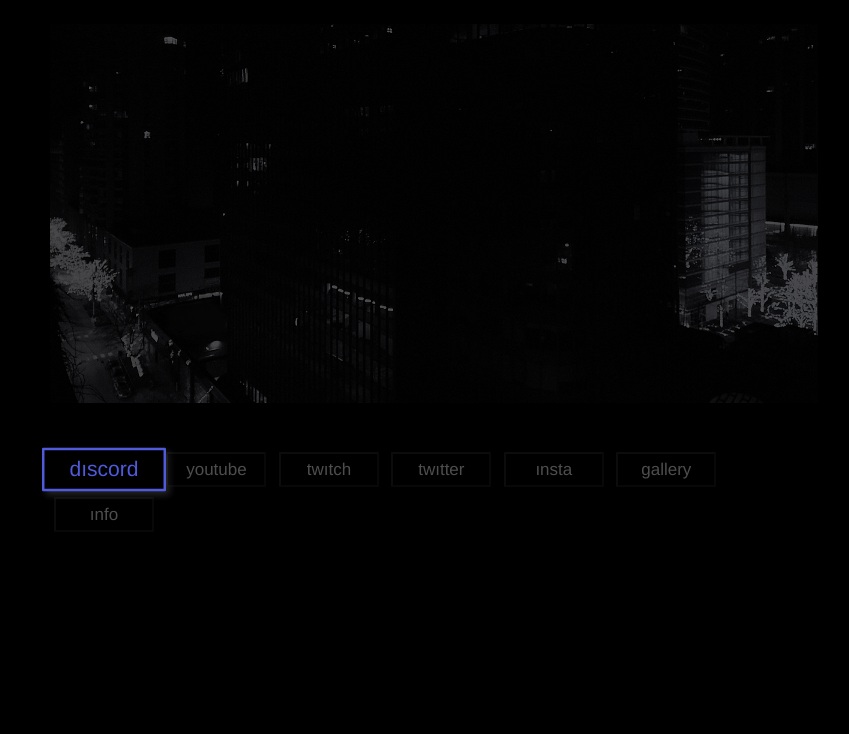
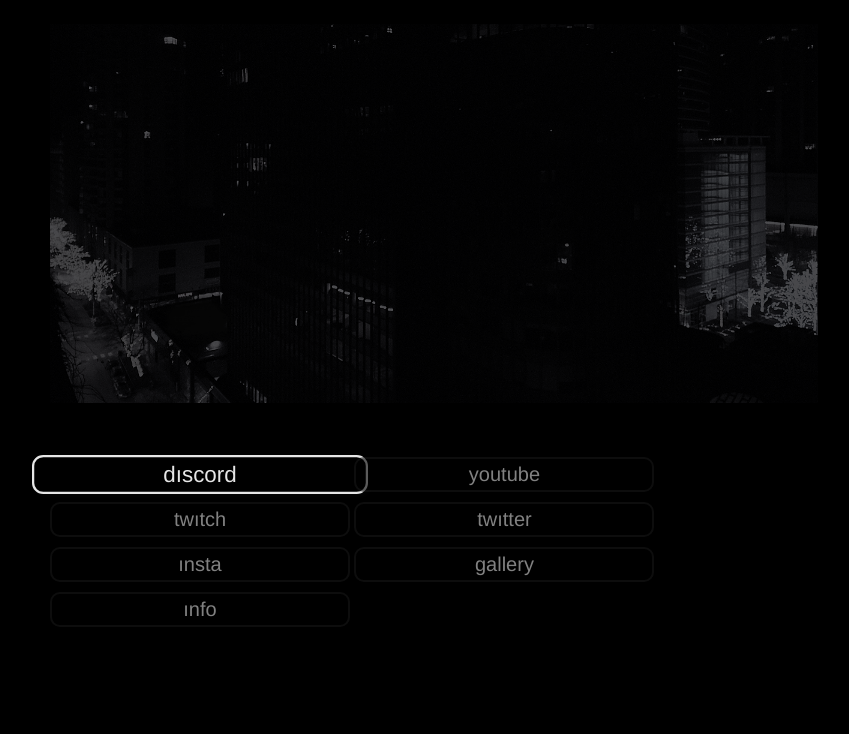
Before and after one commit to 32tqfi23ie/45345345, a plain HTML site: page index.html in a window 1280 px wide. In both pictures the pointer is over the button "dıscord". Shown: the part 65-799 px from the top of the page, without its empty margins (290-1139 px from the left). Drawn offline with Linux system fonts and the light colour scheme.

Commit message:
Update socialbutton.css

```diff
--- a/css/socialbutton.css
+++ b/css/socialbutton.css
@@ -1,48 +1,28 @@
 .social-button{
     font-family:Franklin Gothic Medium,Arial Narrow,Arial,sans-serif;
     height:35px;
-    width:100px;
+    width:300px;
     background-color:#000;
-    color:#fff;
-    border-color:hsla(0,0%,100%,.164);
-    font-size:17px;
+    color:#ffffffd8;
+    border-color:hsla(0, 0%, 100%, 0.089);
+    font-size:20px;
     letter-spacing:0;
     font-weight:medium;
-    transition:opacity .255s,color 1.5s,scale .71s,border-color 1.5s,transform .71s,box-shadow .32s;
-    border-radius:1px;
+    transition:opacity .255s,color 0.6s,scale .51s,border-color 0.5s,transform .71s,box-shadow .32s;
+    border-radius:10px;
     border-width:2.42px;
     cursor:pointer;
-    margin:5px 4px;
-    opacity:.3
+    margin-top: 10px;
+    opacity:.6;
+    border-style: solid;
 }
 .social-button:hover{
-    color:#ffb2d7;
-    border-color:#ffb2d7;
-    transform:scale(1.24);
+    color:white;
+    border-color: white;
+    transform:scale(1.12);
     opacity:.9;
-    border-style:solid;
-    box-shadow:3px 3px 6px hsla(0,0%,100%,.16470588235294117)
+    box-shadow:3px 3px 6px hsla(0, 0%, 100%, 0.021);
 }
 .social-button:active{
     opacity:.2
 }
-.discord-button:hover{
-    border-color:#5865f2!important;
-    color:#5865f2!important
-}
-.yt-button:hover{
-    border-color:#d32709!important;
-    color:#d32709!important
-}
-.twitch-button:hover{
-    border-color:#5c16c5!important;
-    color:#5c16c5!important
-}
-.twitter-button:hover{
-    border-color:#3a9deb!important;
-    color:#3a9deb!important
-}
-.insta-button:hover{
-    border-color:#ef4778!important;
-    color:#ef4778!important
-}
```
